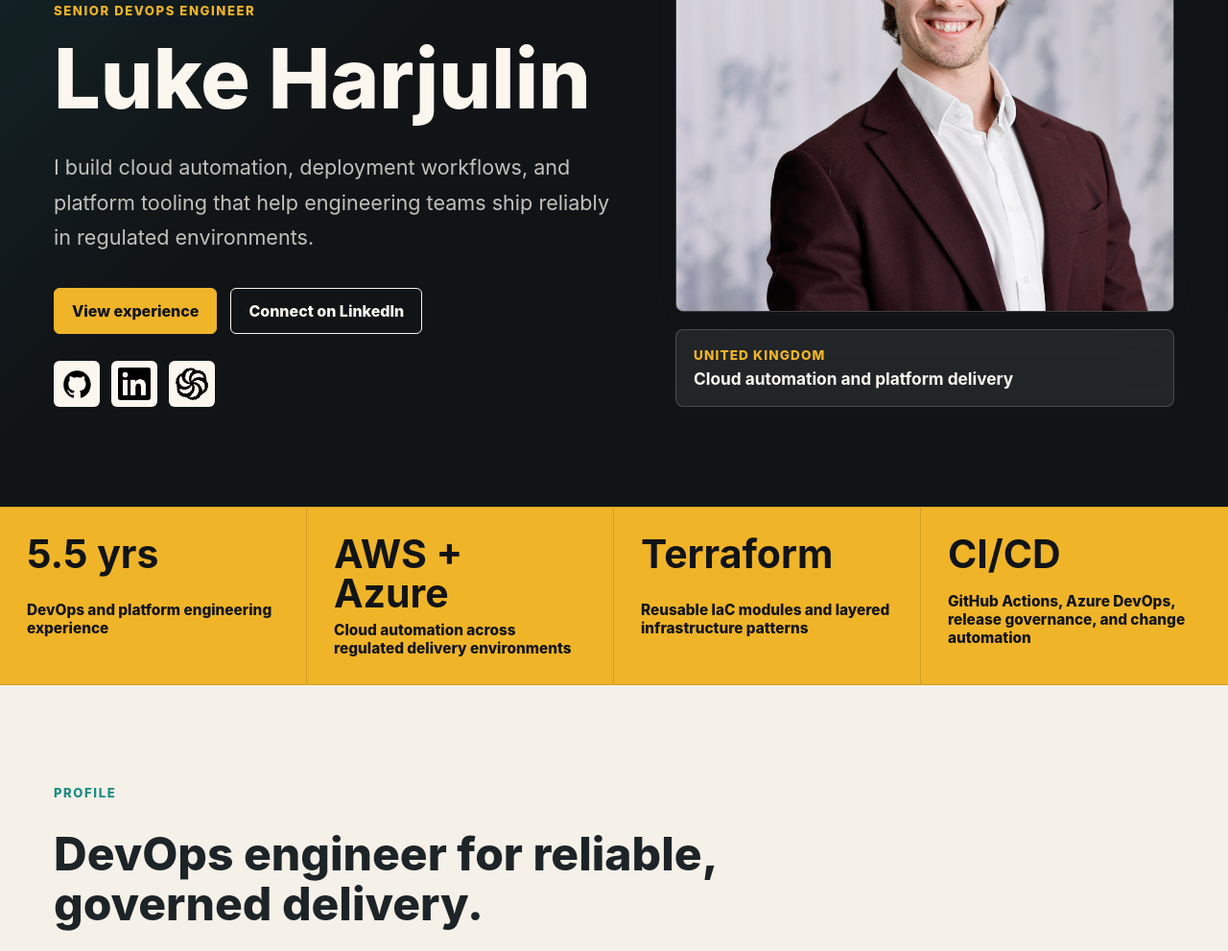
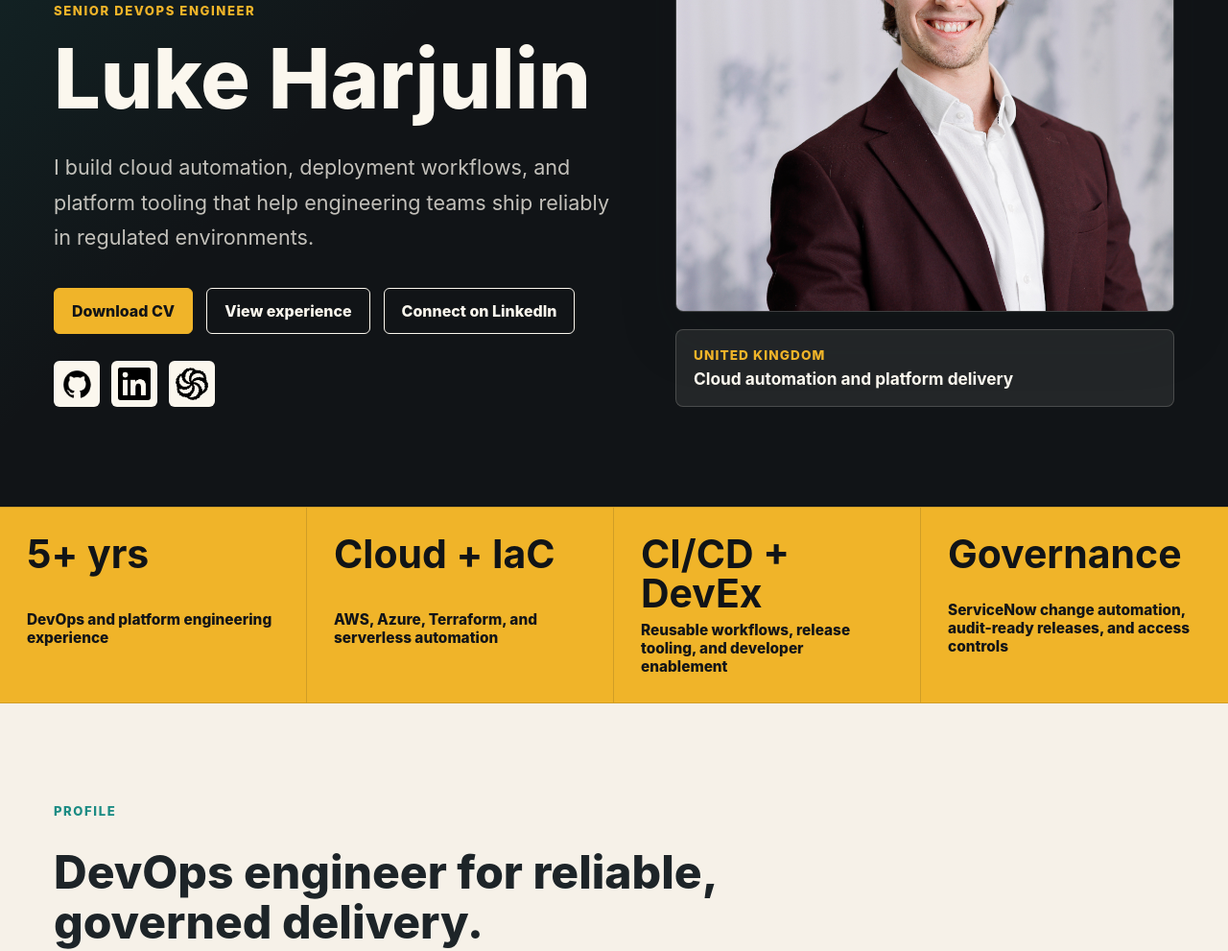
Before and after one commit to LukeHarjulin/LukeHarjulin.github.io, an Astro site: page / in a window 1280 px wide. Shown: the part 371-1362 px from the top of the page at 96% size. Built offline with nearby package versions, Linux system fonts and the light colour scheme; Astro itself is replaced by a stand-in of ours.

Commit message:
Add downloadable CV

```diff
--- a/src/data/cv.ts
+++ b/src/data/cv.ts
@@ -34,14 +34,19 @@ export const profile = {
 			href: "https://www.codewars.com/users/LukeHarjulin",
 			kind: "codewars"
 		}
-	]
+	],
+	cv: {
+		label: "Download CV",
+		href: "/cv/Luke-Harjulin-CV.pdf",
+		filename: "Luke-Harjulin-CV.pdf"
+	}
 };
 
 export const metrics = [
-	{ value: "5.5 yrs", label: "DevOps and platform engineering experience" },
-	{ value: "AWS + Azure", label: "Cloud automation across regulated delivery environments" },
-	{ value: "Terraform", label: "Reusable IaC modules and layered infrastructure patterns" },
-	{ value: "CI/CD", label: "GitHub Actions, Azure DevOps, release governance, and change automation" }
+	{ value: "5+ yrs", label: "DevOps and platform engineering experience" },
+	{ value: "Cloud + IaC", label: "AWS, Azure, Terraform, and serverless automation" },
+	{ value: "CI/CD + DevEx", label: "Reusable workflows, release tooling, and developer enablement" },
+	{ value: "Governance", label: "ServiceNow change automation, audit-ready releases, and access controls" }
 ];
 
 export const impactHighlights = [
--- a/src/pages/index.astro
+++ b/src/pages/index.astro
@@ -84,7 +84,8 @@ const pageDescription = `${profile.role} specialising in platform engineering, c
 					<h1>{profile.name}</h1>
 					<p class="hero__intro">{profile.intro}</p>
 					<div class="hero__actions" aria-label="Primary actions">
-						<a class="button button--primary" href="#experience-section">View experience</a>
+						<a class="button button--primary" href={profile.cv.href} download={profile.cv.filename}>{profile.cv.label}</a>
+						<a class="button button--secondary" href="#experience-section">View experience</a>
 						<a class="button button--secondary" href={profile.links[1].href} target="_blank" rel="noreferrer">Connect on LinkedIn</a>
 					</div>
 					<ul class="social-list" aria-label="Social profiles">
@@ -199,7 +200,8 @@ const pageDescription = `${profile.role} specialising in platform engineering, c
 					<p>Best reached via LinkedIn for roles involving cloud automation, platform tooling, and helping teams adopt AI and agentic engineering practices.</p>
 				</div>
 				<div class="contact-actions">
-					<a class="button button--primary" href={profile.links[1].href} target="_blank" rel="noreferrer">LinkedIn</a>
+					<a class="button button--primary" href={profile.cv.href} download={profile.cv.filename}>{profile.cv.label}</a>
+					<a class="button button--secondary" href={profile.links[1].href} target="_blank" rel="noreferrer">LinkedIn</a>
 					<a class="button button--secondary" href={profile.links[0].href} target="_blank" rel="noreferrer">GitHub</a>
 				</div>
 			</section>
```
Also changed, not shown: 2 other files.
